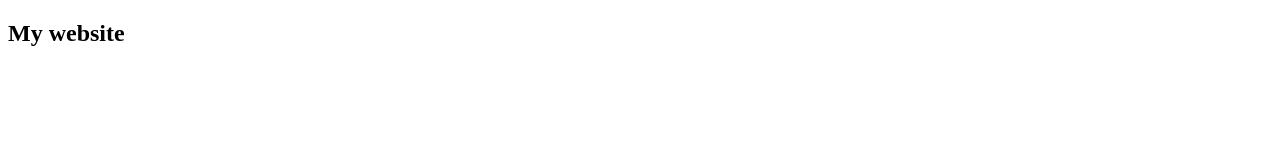
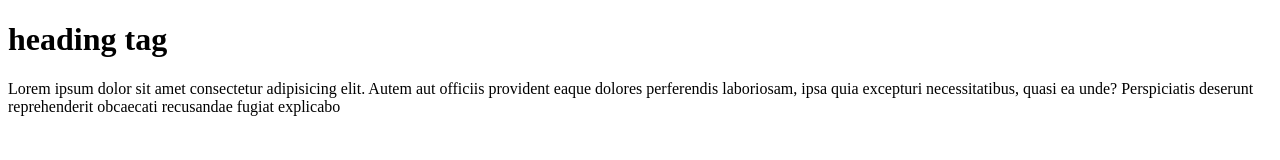
Before and after one commit to jihad-hossain1/myProject, a plain HTML site: page index.html in a window 1280 px wide. Drawn offline with Linux system fonts and the light colour scheme.

Commit message:
p tag add

```diff
--- a/index.html
+++ b/index.html
@@ -4,9 +4,10 @@
     <meta charset="UTF-8">
     <meta http-equiv="X-UA-Compatible" content="IE=edge">
     <meta name="viewport" content="width=device-width, initial-scale=1.0">
-    <title>git repo</title>
+    <title>Basic Html</title>
 </head>
 <body>
-    <h2>My website</h2>
+    <h1>heading tag</h1>
+    <p>Lorem ipsum dolor sit amet consectetur adipisicing elit. Autem aut officiis provident eaque dolores perferendis laboriosam, ipsa quia excepturi necessitatibus, quasi ea unde? Perspiciatis deserunt reprehenderit obcaecati recusandae fugiat explicabo</p>
 </body>
 </html>
```
